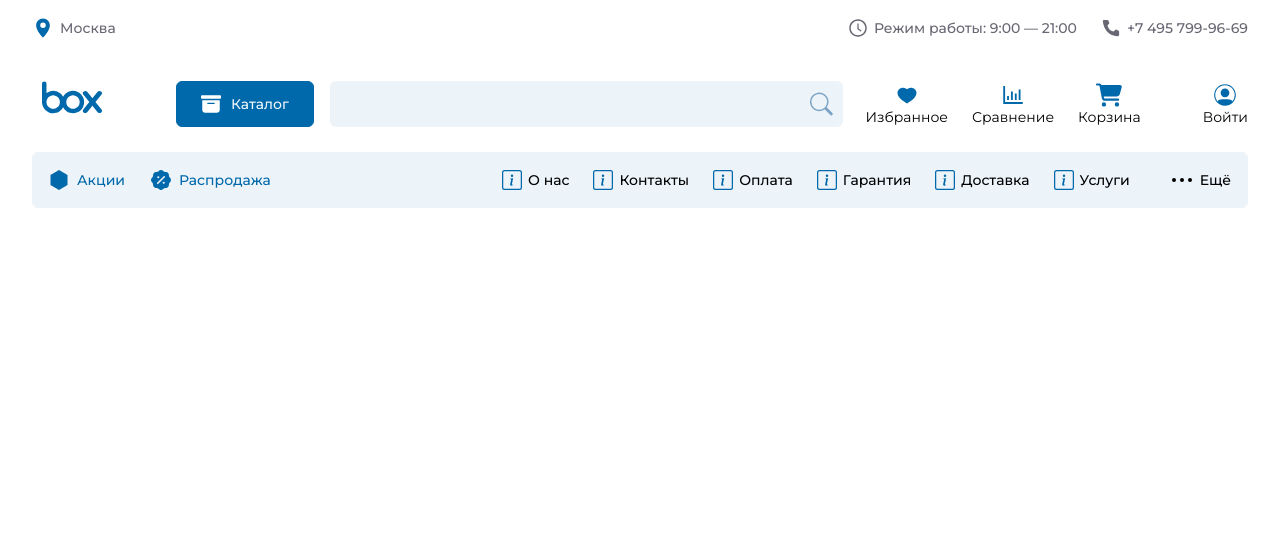
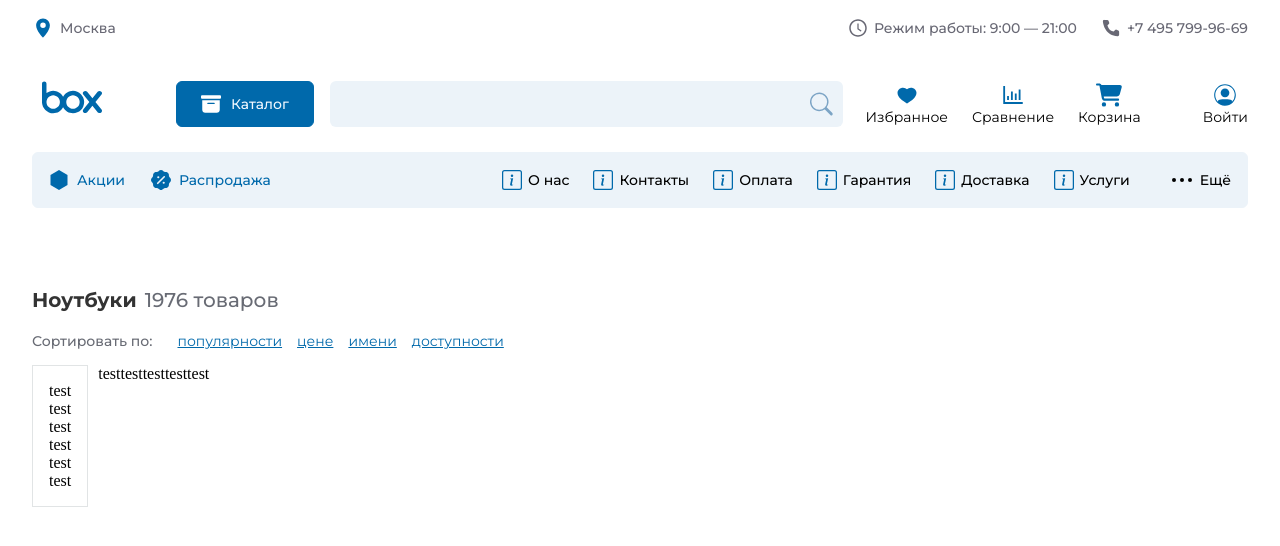
Before and after one commit to EHoTiNKA/OnlineMarketGraduateProject, a React (Vite) app: page / in a window 1280 px wide. Shown: the top 546 px of the page. Built offline with nearby package versions, Linux system fonts and the light colour scheme.

Commit message:
generalBodyBlank

```diff
--- a/src/pages/GeneralPage.jsx
+++ b/src/pages/GeneralPage.jsx
@@ -2,11 +2,15 @@ import "./styles/GeneralPage.css";
 
 import GeneralHeader from "../widgets/GeneralHeader";
 import SvgSprites from "../assets/SvgSprites.jsx";
+import GeneralBody from "../widgets/GeneralBody.jsx";
+
+
 const GeneralPage = () => {
   return (
     <div className="generalPageContent content-column">
       <SvgSprites />
       <GeneralHeader />
+      <GeneralBody />
     </div>
   );
 };
--- /dev/null
+++ b/src/widgets/GeneralBody.jsx
@@ -0,0 +1,38 @@
+import "./styles/GeneralBody.css";
+
+const GeneralBody = () => {
+  return (
+    <div className="generalBodyContent">
+      <div className="generalBodyHeadText">
+        <h1 className="generalBodyHeadTextH1">Ноутбуки</h1>
+        <p className="generalBodyHeadTextP">1976 товаров</p>
+      </div>
+      <div className="generalBodySortBy">
+        <p className="generalBodySortByP1">Сортировать по:</p>
+        <p className="generalBodySortByCategories">популярности</p>
+        <p className="generalBodySortByCategories">цене</p>
+        <p className="generalBodySortByCategories">имени</p>
+        <p className="generalBodySortByCategories">доступности</p>
+      </div>
+      <div className="generalBodyFiltersAndProducts">
+        <div className="generalBodyFilters">
+            <p>test</p>
+            <p>test</p>
+            <p>test</p>
+            <p>test</p>
+            <p>test</p>
+            <p>test</p>
+        </div>
+        <div className="generalBodyProducts">
+            <p>test</p>
+            <p>test</p>
+            <p>test</p>
+            <p>test</p>
+            <p>test</p>
+        </div>
+      </div>
+    </div>
+  );
+};
+
+export default GeneralBody;
--- /dev/null
+++ b/src/widgets/styles/GeneralBody.css
@@ -0,0 +1,80 @@
+.generalBodyContent {
+    margin-top: 80px;
+}
+
+.generalBodyHeadText {
+    display: flex;
+    flex-direction: row;
+    align-items: center;
+}
+
+.generalBodyHeadTextH1 {
+    font-size: 20px;
+    font-weight: 700;
+    font-family: "Montserrat", sans-serif;
+    margin-right: 8px;
+    color: #333;
+}
+
+.generalBodyHeadTextP {
+    font-size: 20px;
+    font-weight: 500;
+    font-family: "Montserrat", sans-serif;
+    color: #686b74;
+}
+
+.generalBodySortBy {
+    margin-top: 20px;
+    display: flex;
+    flex-direction: row;
+    align-items: center;
+
+    font-size: 14px;
+    font-weight: 500;
+    font-family: "Montserrat", sans-serif;
+    color: #686b74;
+
+    margin-bottom: 15px;
+}
+
+.generalBodySortByP1 {
+    margin-right: 10px;
+}
+
+.generalBodySortByCategories {
+    margin-left: 15px;
+    font-weight: 400;
+    color: #0069ab;
+    text-decoration: underline;
+}
+
+.generalBodySortByCategories:hover {
+    cursor: pointer;
+    -webkit-user-select: none;
+    -khtml-user-select: none;
+    -moz-user-select: none;
+    -ms-user-select: none;
+    user-select: none;
+}
+
+/* ------------------------------------ */
+
+.generalBodyFiltersAndProducts{
+    display: flex;
+    flex-direction: row;
+}
+
+.generalBodyFilters{
+    display: flex;
+    flex-direction: column;
+    margin-right: 10px;
+    padding: 16px;
+
+    background: #fff;
+    border: 1px solid #e1e4e5;
+}
+
+.generalBodyProducts{
+    display: flex;
+    flex-direction: row;
+}
--- a/src/widgets/styles/HeaderBottomSection.css
+++ b/src/widgets/styles/HeaderBottomSection.css
@@ -29,10 +29,6 @@
 }
 
 .headerBottomCatalogButton:hover {
-    cursor: pointer;
-    background-color: #008fe9;
-    border: 1px solid #008fe9;
-    transition: .15s;
     -webkit-user-select: none;
     -khtml-user-select: none;
     -moz-user-select: none;
```
